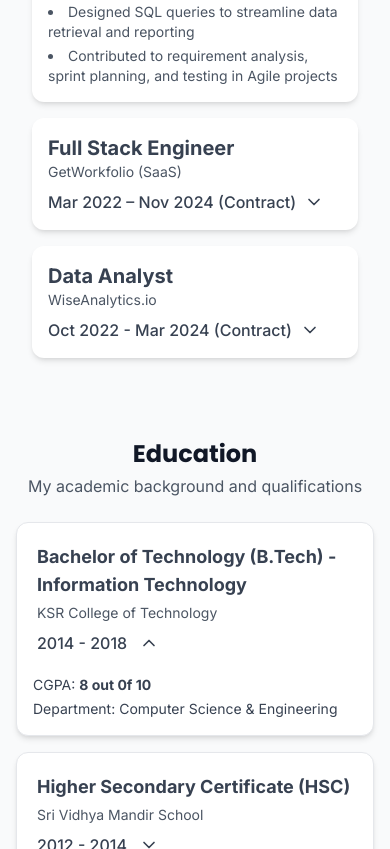
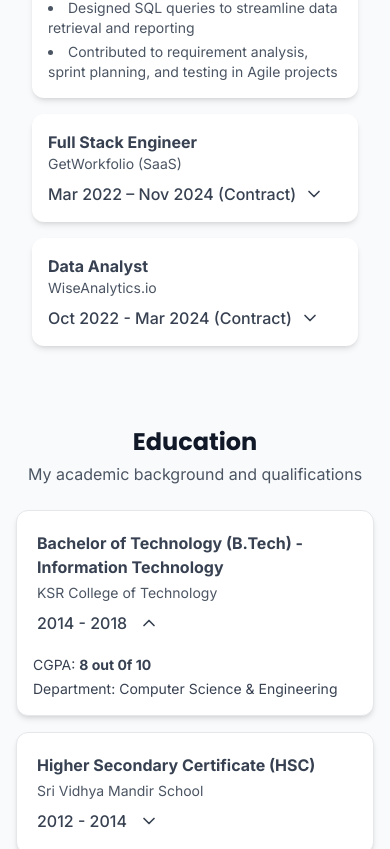
Before and after one commit to ec2-learn-instant/sakthiveltechit, a React (Create React App) app: page / in a window 390 px wide. Shown: the part 3155-4004 px from the top of the page. Built offline with nearby package versions, Linux system fonts and the light colour scheme.

Commit message:
Mobile responsive added

```diff
--- a/src/components/Education.jsx
+++ b/src/components/Education.jsx
@@ -68,7 +68,7 @@ export default function Education() {
               <div className="flex items-center gap-4 w-full md:w-auto">
                 <LuGraduationCap className="hidden md:block text-gray-600 text-3xl" />
                 <div className="flex flex-col md:flex-row md:items-center md:gap-4 w-full justify-between">
-                  <div className="text-lg font-bold text-gray-700 dark:text-gray-300">
+                  <div className="text-md md:text-base lg:text-lg font-bold text-gray-700 dark:text-gray-300">
                     {edu.degree}
                   </div>
                   <div className="text-gray-600 dark:text-gray-400 text-sm mt-1 md:mt-0">
--- a/src/components/Experience.jsx
+++ b/src/components/Experience.jsx
@@ -79,7 +79,7 @@ export default function Experience() {
 
                 {/* Role + Company Right */}
                 <div className="text-left sm:text-left">
-                  <div className="text-xl font-bold text-gray-700 dark:text-gray-300">
+                  <div className="text-md md:text-base lg:text-lg font-bold text-gray-700 dark:text-gray-300">
                     {exp.role}
                   </div>
                   <div className="text-gray-600 dark:text-gray-400 text-sm">
```
